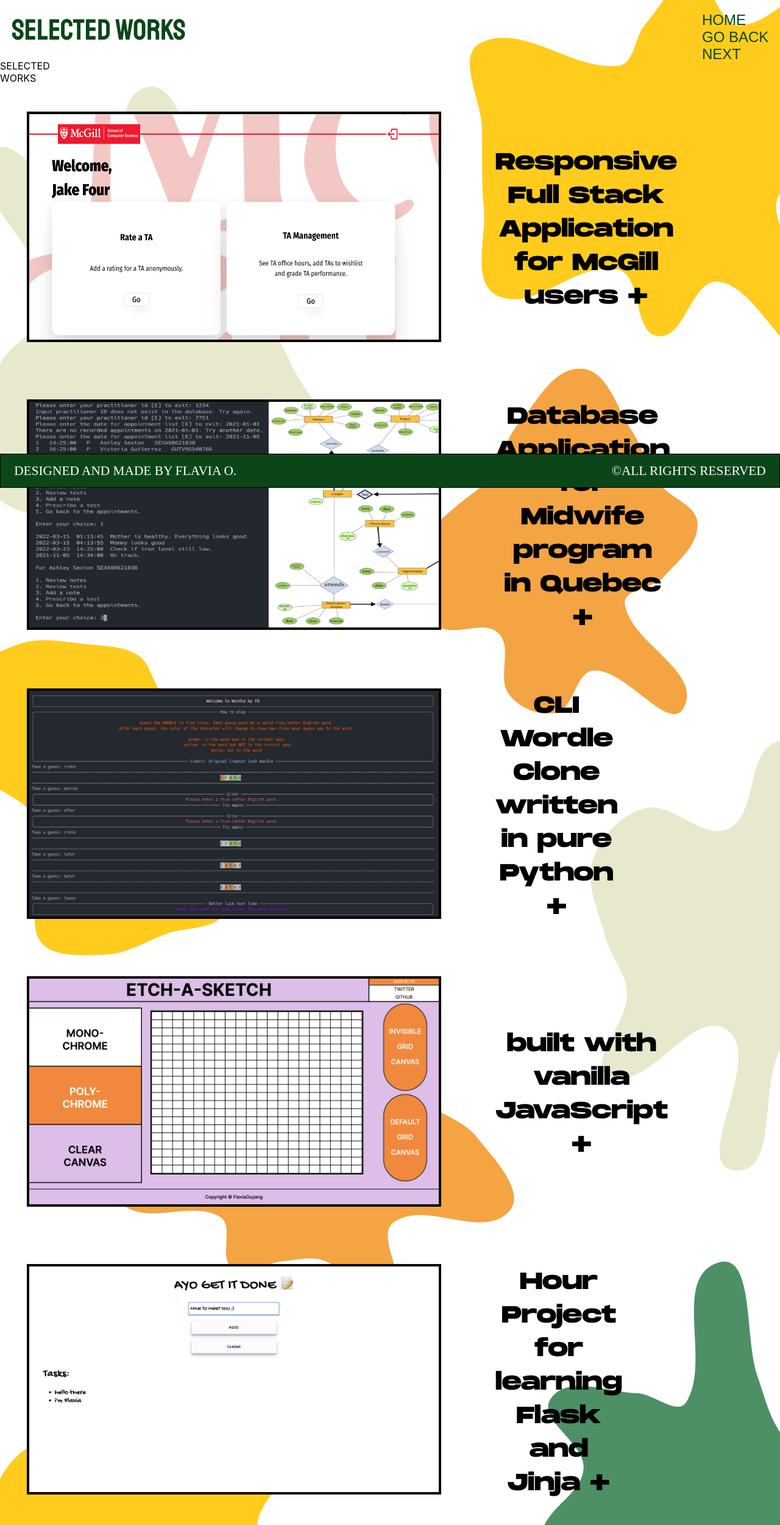
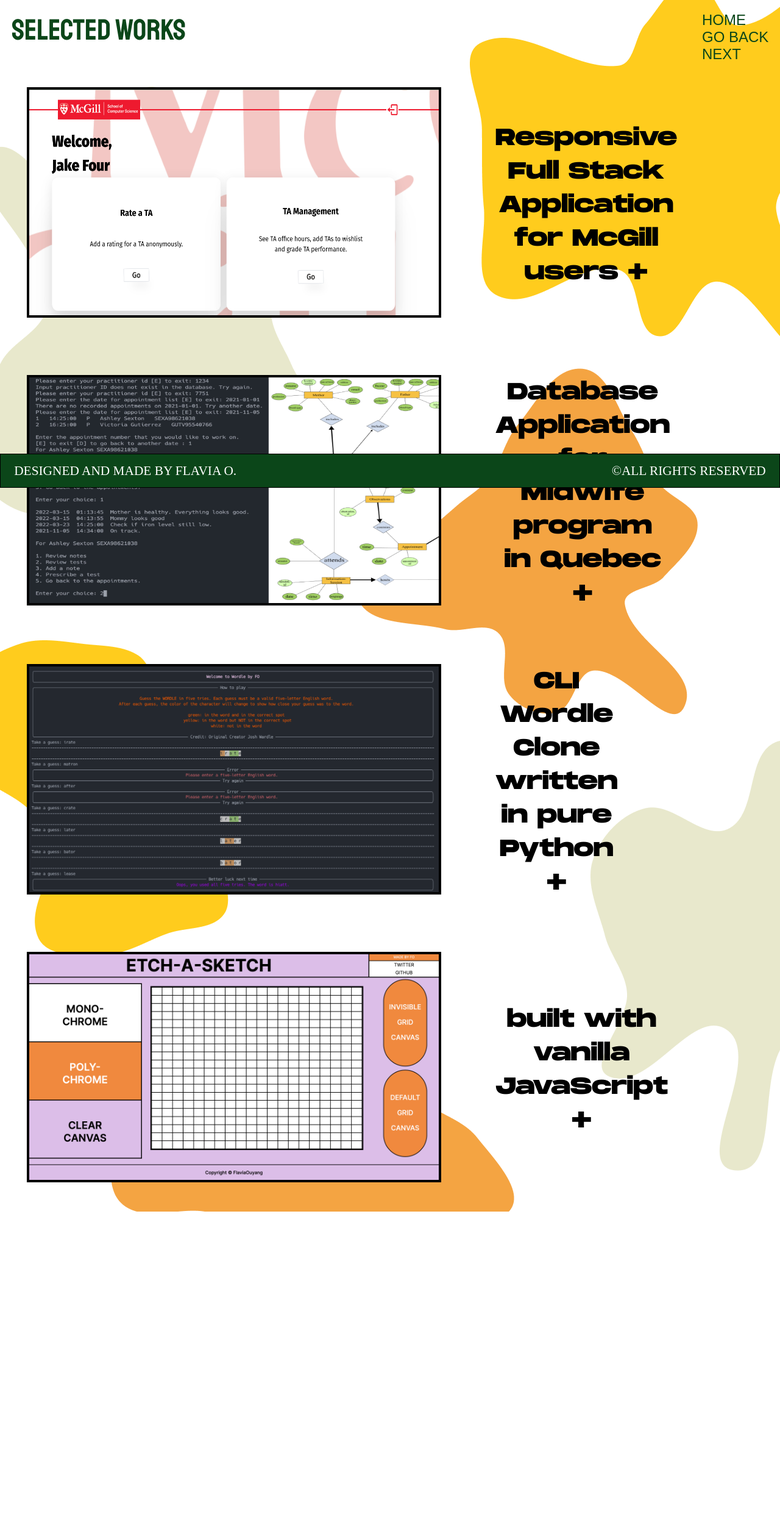
Before and after one commit to flaviaouyang/portfolio-site, a React (Create React App) app: page /project in a window 1280 px wide. Shown: the whole page at 61% size. After the commit the page ends 1987 px from the top, so only its background shows below. Built offline with nearby package versions, Linux system fonts and the light colour scheme; the HTML template or start-up script is replaced by a standard one; a web font is replaced by a local one.

Commit message:
fix syntax and change old titles

```diff
--- a/src/App.css
+++ b/src/App.css
@@ -186,10 +186,6 @@ html {
 * {
   margin: 0px;
   box-sizing: border-box;
-}
-
-.screen {
-  height: 100vh;
 }
 
 /* background */
--- a/src/components/contact.js
+++ b/src/components/contact.js
@@ -1,17 +1,13 @@
 const Contact = () => {
   return (
-    <div class="project-container contact-container" id="contact">
-      <div class="project-banner-container">
-        <p class="project-banner-text-1">SAY HI</p>
-        <p class="project-banner-text-2">WHY NOT&nbsp;&nbsp;&nbsp;</p>
-      </div>
-      <div class="link-container">
-        <a href="mailto:flavia.ouyang@mail.mcgill.ca" class="link">
+    <div className="project-container contact-container" id="contact">
+      <div className="link-container">
+        <a href="mailto:flavia.ouyang@mail.mcgill.ca" className="link">
           email
         </a>
         <a
           href="https://twitter.com/FlaviaOuyang"
-          class="link"
+          className="link"
           target="_blank"
           rel="noreferrer"
         >
@@ -19,7 +15,7 @@ const Contact = () => {
         </a>
         <a
           href="https://github.com/flaviaouyang"
-          class="link"
+          className="link"
           target="_blank"
           rel="noreferrer"
         >
@@ -27,7 +23,7 @@ const Contact = () => {
         </a>
         <a
           href="https://www.linkedin.com/in/flavia-ouyang/"
-          class="link"
+          className="link"
           target="_blank"
           rel="noreferrer"
         >
--- a/src/components/footer.js
+++ b/src/components/footer.js
@@ -1,9 +1,9 @@
 const Footer = () => {
   return (
     <footer>
-      <div class="footer-container">
-        <p class="design-by">Designed and made by Flavia O.</p>
-        <p class="copyright">&copy;All rights reserved</p>
+      <div className="footer-container">
+        <p className="design-by">Designed and made by Flavia O.</p>
+        <p className="copyright">&copy;All rights reserved</p>
       </div>
     </footer>
   );
--- a/src/components/project/project.js
+++ b/src/components/project/project.js
@@ -9,11 +9,7 @@ import ta from "../../asset/ta-management.png";
 
 const Project = () => {
   return (
-      <div class="project-container" id="project">
-        <div class="project-banner-container">
-          <p class="project-banner-text-1">SELECTED</p>
-          <p class="project-banner-text-2">WORKS &nbsp;&nbsp;</p>
-        </div>
+    <div className="project-container">
       <ProjectItem
         link="https://front-end-28x.pages.dev/"
         img_src={ta}
@@ -42,13 +38,6 @@ const Project = () => {
         text_link="https://github.com/flaviaouyang/etch-a-sketch"
         description="built with vanilla JavaScript +"
       />
-        <ProjectItem
-          link="https://github.com/flaviaouyang/brutally-minimalistic-to-do"
-          img_src={toDo}
-          alt="UI of to do list"
-          text_link="https://github.com/flaviaouyang/brutally-minimalistic-to-do"
-          description="Hour Project for learning Flask and Jinja +"
-        />
     </div>
   );
 };
--- a/src/components/project/projectItem.js
+++ b/src/components/project/projectItem.js
@@ -1,10 +1,10 @@
 const ProjectItem = (props) => (
-  <div class="project-item">
+  <div className="project-item">
     <a href={props.link} target="_blank" rel="noreferrer">
-      <img src={props.img_src} alt={props.alt} class="project-picture"></img>
+      <img src={props.img_src} alt={props.alt} className="project-picture"></img>
     </a>
     <a href={props.text_link} target="_blank" rel="noreferrer">
-      <p class="project-description sweep-to-top">{props.description}</p>
+      <p className="project-description sweep-to-top">{props.description}</p>
     </a>
   </div>
 );
--- a/src/components/writings/writing.js
+++ b/src/components/writings/writing.js
@@ -2,12 +2,8 @@ import WritingItem from "./writingItem";
 
 const Writing = () => {
   return (
-    <div class="project-container blog-container" id="blog">
-      <div class="project-banner-container">
-        <p class="project-banner-text-1">MY</p>
-        <p class="project-banner-text-2">WRITINGS&nbsp;&nbsp;&nbsp;</p>
-      </div>
-      <div class="blog-item-container">
+    <div className="project-container blog-container">
+      <div className="blog-item-container">
         <WritingItem
           link="https://flaviaouyang.github.io/three.js-journey/"
           header="A three.js journey: an orange cube"
--- a/src/components/writings/writingItem.js
+++ b/src/components/writings/writingItem.js
@@ -2,9 +2,9 @@ const WritingItem = (props) => {
   return (
     <div>
       <a href={props.link} target="_blank" rel="noreferrer">
-        <div class="blog-item sweep-to-top">
-          <p class="blog-title">{props.header}</p>
-          <p class="blog-content">{props.text}</p>
+        <div className="blog-item sweep-to-top">
+          <p className="blog-title">{props.header}</p>
+          <p className="blog-content">{props.text}</p>
         </div>
       </a>
     </div>
```
Lines whose indentation alone changed are shown as unchanged.
